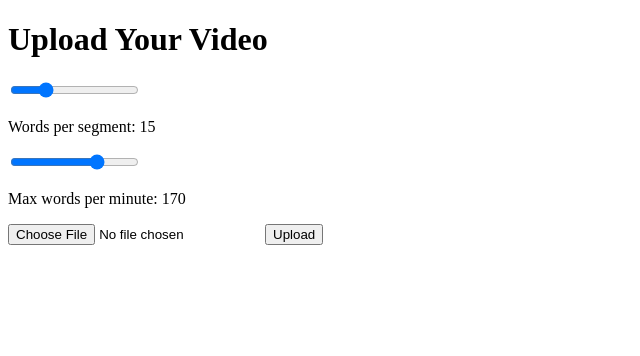
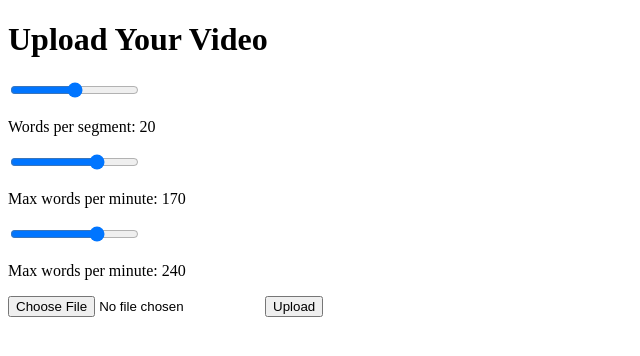
Before and after one commit to harrylin317/Video-Playback, a Flask app: page / in a window 1280 px wide. Shown: the top 356 px of the page, without its empty margins (0-640 px from the left). Run offline with Flask 3, Linux system fonts and the light colour scheme; parts of the project's set-up code (start-up, migrations or seed data) failed here and were passed over.

Commit message:
added spm calculations

```diff
--- a/main.py
+++ b/main.py
@@ -22,7 +22,7 @@ def allowed_file(filename):
     return '.' in filename and \
            filename.rsplit('.', 1)[1].lower() in app.config['ALLOWED_EXTENSIONS']
 
-def execute_pipeline(filename, segment_len, max_wpm):
+def execute_pipeline(filename, segment_len, max_wpm, max_spm):
     # video_number = '2'
 
     save_path = f'outputs/output_{os.path.splitext(filename)[0]}/'
@@ -41,6 +41,7 @@ def execute_pipeline(filename, segment_len, max_wpm):
         "segments_path" : os.path.join(save_path, "segments.json"),
         "split_max" : segment_len,
         "threshold_wpm" : max_wpm,
+        "threshold_spm" : max_spm,
         "run_extract_audio" : False,
         "run_audio_to_text": False,
         "run_analyze_text": True
@@ -81,8 +82,9 @@ def upload_file():
         filename = file.filename
         segment_len = request.form.get('hiddenSegmentValue')
         max_wpm = request.form.get('hiddenWpmValue')
+        max_spm = request.form.get('hiddenSpmValue')
         file.save(os.path.join(app.config['UPLOAD_FOLDER'], filename))
-        return redirect(url_for('show_video', filename=filename, segment_len=segment_len, max_wpm=max_wpm))
+        return redirect(url_for('show_video', filename=filename, segment_len=segment_len, max_wpm=max_wpm, max_spm=max_spm))
     return redirect(request.url)
 
 @app.route('/uploads/<filename>')
@@ -95,10 +97,11 @@ def show_video():
     filename = request.args.get('filename')
     segment_len = int(request.args.get('segment_len'))
     max_wpm = int(request.args.get('max_wpm'))
-    segments = execute_pipeline(filename, segment_len, max_wpm)
+    max_spm = int(request.args.get('max_spm'))
+    segments = execute_pipeline(filename, segment_len, max_wpm, max_spm)
     # return render_template('show_video.html', filename=filename, segments=segments)
     return render_template('play_video.html', filename=filename, segments=segments)
 
 if __name__ == "__main__":
-    app.run(debug=True)
-    # execute_pipeline("video_1.mp4", 20, 150)
+    # app.run(debug=True)
+    execute_pipeline("video_2.mp4", 20, 170, 240)
--- a/static/js/index_script.js
+++ b/static/js/index_script.js
@@ -22,8 +22,9 @@ document.addEventListener("DOMContentLoaded", function () {
   // Initialize the display for segment value using its current value
   updateSliderInput(segmentSlider);
 
-  // Get the first element with the name "wmpInput"
-  var wpmSlider = document.getElementsByName("wmpInput")[0];
-  // Initialize the display for wpm value using its current value
+  var wpmSlider = document.getElementsByName("wpmInput")[0];
   updateSliderInput(wpmSlider);
+
+  var spmSlider = document.getElementsByName("spmInput")[0];
+  updateSliderInput(spmSlider);
 });
--- a/templates/index.html
+++ b/templates/index.html
@@ -10,15 +10,20 @@
 
     <h1>Upload Your Video</h1>
     <form action="{{ url_for('upload_file') }}" method="post" enctype="multipart/form-data">
-        <input type="range" value='15' name="segmentInput" min="10" max="30" data-text-value="segmentTextValue" data-hidden-value="hiddenSegmentValue" onchange="updateSliderInput(this);">
-        <p>Words per segment: <span id="segmentTextValue">15</span></p>
-        <input type="hidden" id="hiddenSegmentValue" name="hiddenSegmentValue" value="15">
+
+        <input type="range" value='20' name="segmentInput" min="10" max="30" data-text-value="segmentTextValue" data-hidden-value="hiddenSegmentValue" onchange="updateSliderInput(this);">
+        <p>Words per segment: <span id="segmentTextValue">20</span></p>
+        <input type="hidden" id="hiddenSegmentValue" name="hiddenSegmentValue" value="20">
 
 
 
-        <input type="range" value='170' name="wmpInput" min="100" max="200" data-text-value="wmpTextValue" data-hidden-value="hiddenWpmValue" onchange="updateSliderInput(this);">
-        <p>Max words per minute: <span id="wmpTextValue">170</span></p>
+        <input type="range" value='170' name="wpmInput" min="100" max="200" data-text-value="wpmTextValue" data-hidden-value="hiddenWpmValue" onchange="updateSliderInput(this);">
+        <p>Max words per minute: <span id="wpmTextValue">170</span></p>
         <input type="hidden" id="hiddenWpmValue" name="hiddenWpmValue" value="170">
+
+        <input type="range" value='240' name="spmInput" min="100" max="300" data-text-value="spmTextValue" data-hidden-value="hiddenSpmValue" onchange="updateSliderInput(this);">
+        <p>Max words per minute: <span id="spmTextValue">240</span></p>
+        <input type="hidden" id="hiddenSpmValue" name="hiddenSpmValue" value="240">
 
         <input type="file" name="file" accept="video/*" required>
         <button type="submit">Upload</button>
```
Also changed, not shown: processing/analyze_text.py (+25 -21 lines).
